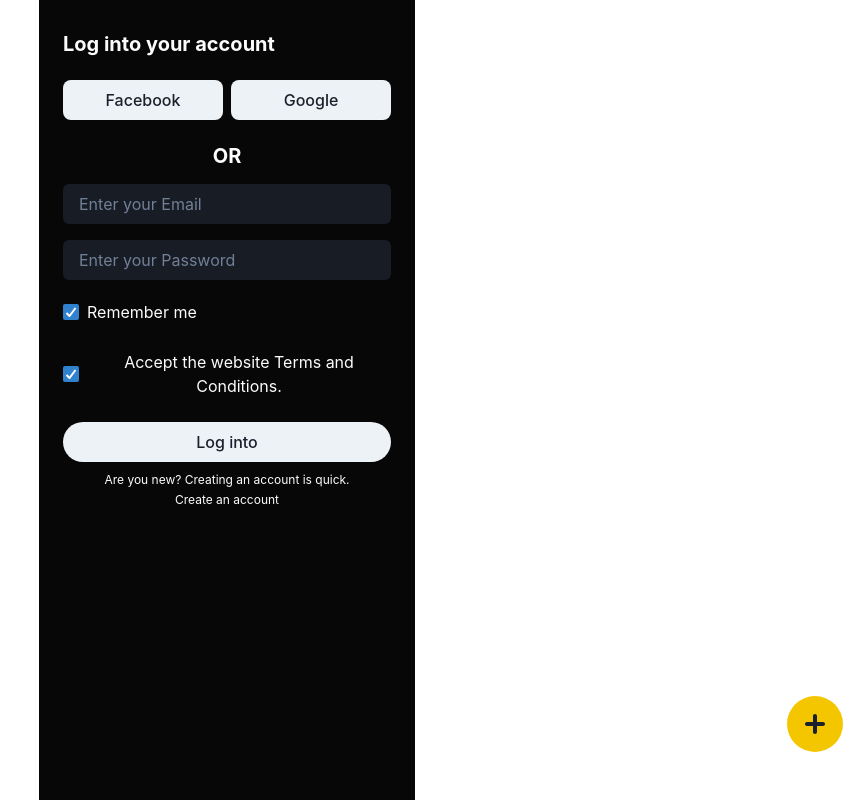
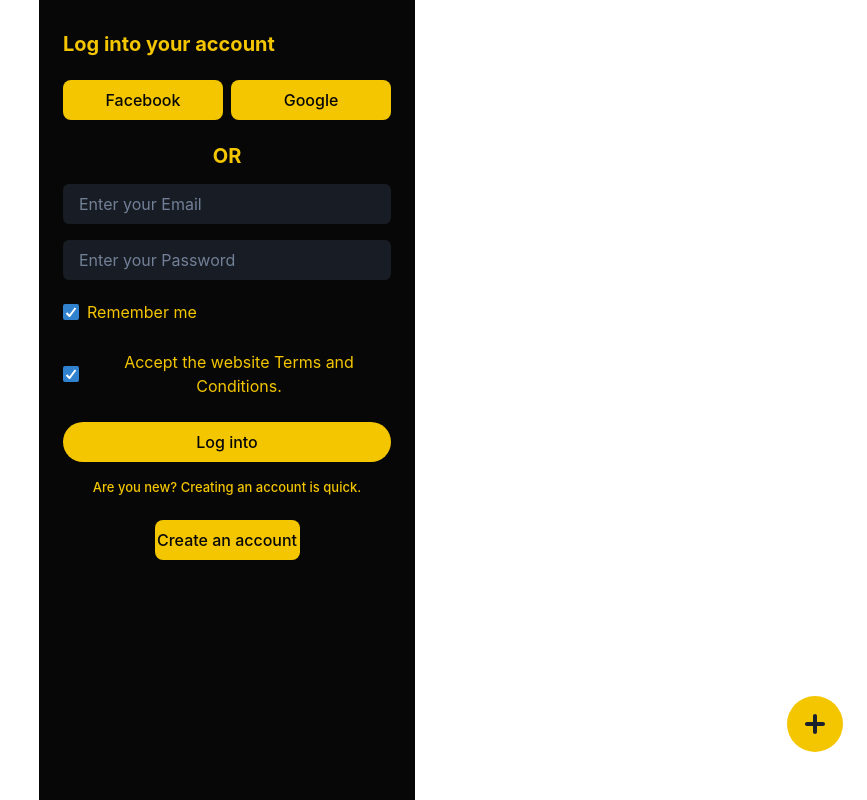
Before and after one commit to Webergy/cinema, a React (Create React App) app: page /login in a window 1280 px wide. Shown: the whole page, without its empty margins (413-1280 px from the left). Built offline with nearby package versions, Linux system fonts and the light colour scheme.

Commit message:
Register And Login Style
Style Changed

```diff
--- a/src/pages/LoginPage.js
+++ b/src/pages/LoginPage.js
@@ -5,35 +5,35 @@ import { Link } from 'react-router-dom';
 export const LoginPage = () => {
     return (
         <>
-            <Box mt={8}>
-                <Text textAlign={'left'} color={'#FCFCFC'} size="lg">
+            <Box mt={8} color={'#F4C600'}>
+                <Text textAlign={'left'}  size="lg">
             Log into your account
                 </Text>
                 <HStack pt={6}>
-                    <Button w={'100%'}>Facebook</Button>
-                    <Button w={'100%'}>Google</Button>
+                    <Button variant={'base'}  w={'100%'}>Facebook</Button>
+                    <Button variant={'base'} w={'100%'}>Google</Button>
                 </HStack>
-                <Text pt={6} color={'#FCFCFC'} size="lg">
+                <Text pt={6}  size="lg">
             OR
                 </Text>
                 <FormControl pt={4}>
                     <Input color={'#FCFCFC'}  border={'none'} type='email'  background='#181C25' placeholder='Enter your Email' />
                 </FormControl>
                 <FormControl mt={4}>
-                    <Input color={'#FCFCFC'}  border={'none'} type='password'  background='#181C25' placeholder='Enter your Password' />
+                    <Input color={'#FCFCFC'}   border={'none'} type='password'  background='#181C25' placeholder='Enter your Password' />
                 </FormControl>
                 <FormControl mt={5}>
-                    <Checkbox color={'#FCFCFC'} w={'100%'} defaultChecked="false">Remember me</Checkbox>
+                    <Checkbox  w={'100%'} defaultChecked="false">Remember me</Checkbox>
                 </FormControl>
                 <FormControl mt={5}>
-                    <Checkbox color={'#FCFCFC'} w={'100%'} defaultChecked="false">Accept the website Terms and Conditions.</Checkbox>
+                    <Checkbox  w={'100%'} defaultChecked="false">Accept the website Terms and Conditions.</Checkbox>
                 </FormControl>
-                <Button mt={6} borderRadius={50} w={'100%'}>Log into</Button>
+                <Button variant={'base'} mt={6} borderRadius={50} w={'100%'}>Log into</Button>
 
-                <Text mt={2} width={'100%'} color={'#FCFCFC'} size="xs">
+                <Text mt={4} width={'100%'}  size="sm">
                 Are you new? Creating an account is quick.<br/>
-                    <Link to={'/login'}>Create an account</Link>
                 </Text>
+                <Link to={'/register'}><Button variant={'base'} mt={6}>Create an account</Button></Link>
 
             </Box>
 
--- a/src/pages/RegisterPage.js
+++ b/src/pages/RegisterPage.js
@@ -5,15 +5,15 @@ import { Link } from 'react-router-dom';
 export const RegisterPage = () => {
     return (
         <>
-            <Box mt={8}>
-                <Text textAlign={'left'} color={'#FCFCFC'} size="lg">
+            <Box mt={8} color={'#F4C600'}>
+                <Text textAlign={'left'}  size="lg">
             Register account
                 </Text>
                 <HStack pt={6}>
-                    <Button w={'100%'}>Facebook</Button>
-                    <Button w={'100%'}>Google</Button>
+                    <Button variant={'base'} w={'100%'}>Facebook</Button>
+                    <Button  variant={'base'} w={'100%'}>Google</Button>
                 </HStack>
-                <Text pt={6} color={'#FCFCFC'} size="lg">
+                <Text pt={6}  size="lg">
             OR
                 </Text>
                 <FormControl pt={4}>
@@ -23,20 +23,21 @@ export const RegisterPage = () => {
                     <Input color={'#FCFCFC'}  border={'none'} type='password'  background='#181C25' placeholder='Enter your Password' />
                 </FormControl>
                 <FormControl mt={4}>
-                    <Input color={'#FCFCFC'}  border={'none'} type='password'  background='#181C25' placeholder='Repeat your Password' />
+                    <Input   border={'none'} type='password'  background='#181C25' placeholder='Repeat your Password' />
                 </FormControl>
                 <FormControl mt={5}>
-                    <Checkbox color={'#FCFCFC'} w={'100%'} defaultChecked="false">Remember me</Checkbox>
+                    <Checkbox  w={'100%'} defaultChecked="false">Remember me</Checkbox>
                 </FormControl>
                 <FormControl mt={5}>
-                    <Checkbox color={'#FCFCFC'} w={'100%'} defaultChecked="false">Accept the website Terms and Conditions.</Checkbox>
+                    <Checkbox  w={'100%'} defaultChecked="false">Accept the website Terms and Conditions.</Checkbox>
                 </FormControl>
-                <Button mt={6} borderRadius={50} w={'100%'}>Register</Button>
+                <Button variant={'base'} mt={6} borderRadius={50} w={'100%'}>Register</Button>
 
-                <Text mt={2} width={'100%'} color={'#FCFCFC'} size="xs">
+                <Text mt={4} width={'100%'}  size="sm">
                 Are you with us already? Log into your account.<br/>
-                    <Link to={'/register'} color='gray'>Log in</Link>
+
                 </Text>
+                <Link to={'/login'} color='gray'><Button variant={'base'} mt={6}>Log in</Button></Link>
 
             </Box>
 
```
Also changed, not shown: 1 other file (tests, documents, lock files or other folders).
